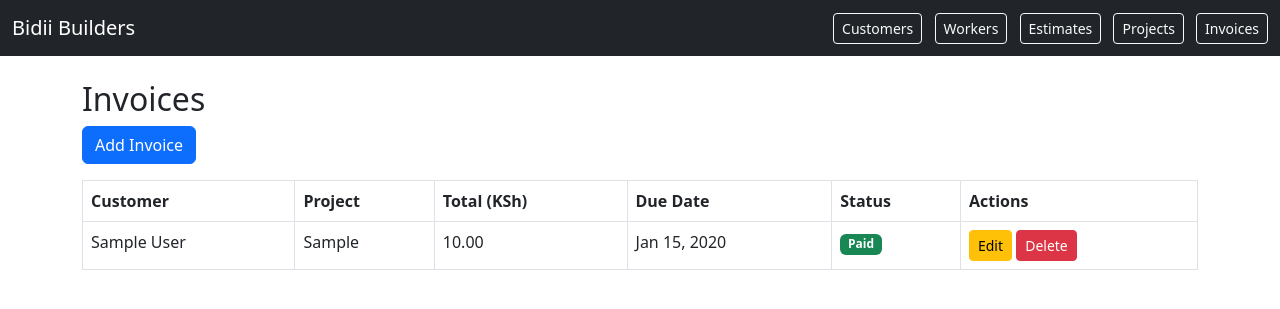
After one commit to Mwaniki-Kanyi/BIDII-ONE, a Django app: page /invoices/ in a window 1280 px wide. The commit adds this page. Shown: the top 309 px of the page. Run offline with Django 5.2, Linux system fonts and the light colour scheme; tables that the repository leaves empty hold one stand-in row (values such as "Sample post").

Commit message:
Created invoice module which allows you to view, create, edit or delete invoices

```diff
--- a/core/templates/core/base.html
+++ b/core/templates/core/base.html
@@ -13,8 +13,7 @@
         <a href="{% url 'core:worker_list' %}" class="btn btn-outline-light btn-sm ms-2">Workers</a>
         <a href="{% url 'core:estimate_list' %}" class="btn btn-outline-light btn-sm ms-2">Estimates</a>
         <a href="{% url 'core:project_list' %}" class="btn btn-outline-light btn-sm ms-2">Projects</a>
-
-
+        <a href="{% url 'core:invoice_list' %}" class="btn btn-outline-light btn-sm ms-2">Invoices</a>
 
       </div>
     </div>
--- /dev/null
+++ b/core/templates/core/invoice_list.html
@@ -0,0 +1,39 @@
+{% extends 'core/base.html' %}
+{% block content %}
+<div class="container mt-4">
+  <h2>Invoices</h2>
+  <a href="{% url 'core:invoice_add' %}" class="btn btn-primary mb-3">Add Invoice</a>
+  <table class="table table-bordered">
+    <thead>
+      <tr>
+        <th>Customer</th><th>Project</th><th>Total (KSh)</th><th>Due Date</th><th>Status</th><th>Actions</th>
+      </tr>
+    </thead>
+    <tbody>
+      {% for invoice in invoices %}
+      <tr>
+        <td>{{ invoice.project.estimate.customer.name }}</td>
+        <td>{{ invoice.project.estimate.outline|truncatechars:40 }}</td>
+        <td>{{ invoice.total_cost }}</td>
+        <td>{{ invoice.due_date|date:"M d, Y" }}</td>
+        <td>
+          {% if invoice.paid %}
+            <span class="badge bg-success">Paid</span>
+          {% elif invoice.due_date < today %}
+            <span class="badge bg-danger">Overdue</span>
+          {% else %}
+            <span class="badge bg-warning text-dark">Pending</span>
+          {% endif %}
+        </td>
+        <td>
+          <a href="{% url 'core:invoice_edit' invoice.id %}" class="btn btn-sm btn-warning">Edit</a>
+          <a href="{% url 'core:invoice_delete' invoice.id %}" class="btn btn-sm btn-danger">Delete</a>
+        </td>
+      </tr>
+      {% empty %}
+      <tr><td colspan="6">No invoices found.</td></tr>
+      {% endfor %}
+    </tbody>
+  </table>
+</div>
+{% endblock %}
--- a/core/urls.py
+++ b/core/urls.py
@@ -25,5 +25,11 @@ urlpatterns = [
     path('projects/add/', views.ProjectCreateView.as_view(), name='project_add'),
     path('projects/<int:pk>/edit/', views.ProjectUpdateView.as_view(), name='project_edit'),
     path('projects/<int:pk>/delete/', views.ProjectDeleteView.as_view(), name='project_delete'),
+    # Invoice CRUD routes
+    path('invoices/', views.InvoiceListView.as_view(), name='invoice_list'),
+    path('invoices/add/', views.InvoiceCreateView.as_view(), name='invoice_add'),
+    path('invoices/<int:pk>/edit/', views.InvoiceUpdateView.as_view(), name='invoice_edit'),
+    path('invoices/<int:pk>/delete/', views.InvoiceDeleteView.as_view(), name='invoice_delete'),
+
 
 ]
--- a/core/views.py
+++ b/core/views.py
@@ -10,7 +10,7 @@ from django.utils import timezone
 from datetime import date, timedelta
 from django.views.generic import ListView, CreateView, UpdateView, DeleteView
 from django.urls import reverse_lazy
-from .forms import CustomerForm, WorkerForm, EstimateForm, ProjectForm
+from .forms import CustomerForm, WorkerForm, EstimateForm, ProjectForm, InvoiceForm
 
 def home(request):
     return render(request, "core/home.html")
@@ -96,6 +96,37 @@ class ProjectDeleteView(DeleteView):
     success_url = reverse_lazy('core:project_list')
 
 
+class InvoiceListView(ListView):
+    model = Invoice
+    template_name = 'core/invoice_list.html'
+    context_object_name = 'invoices'
+class InvoiceCreateView(CreateView):
+    model = Invoice
+    form_class = InvoiceForm
+    template_name = 'core/invoice_form.html'
+    success_url = reverse_lazy('core:invoice_list')
+class InvoiceUpdateView(UpdateView):
+    model = Invoice
+    form_class = InvoiceForm
+    template_name = 'core/invoice_form.html'
+    success_url = reverse_lazy('core:invoice_list')
+class InvoiceDeleteView(DeleteView):
+    model = Invoice
+    template_name = 'core/invoice_confirm_delete.html'
+    success_url = reverse_lazy('core:invoice_list')
+class InvoiceListView(ListView):
+    model = Invoice
+    template_name = 'core/invoice_list.html'
+    context_object_name = 'invoices'
+
+    def get_context_data(self, **kwargs):
+        context = super().get_context_data(**kwargs)
+        context['today'] = date.today()
+        return context
+
+
+
+
 def dashboard_plot(request):
     # Example: jobs completed per month (last 6 months)
     today = date.today()
```
Also changed, not shown: core/forms.py (+14 -0 lines), core/templates/core/invoice_confirm_delete.html (added, +11 -0 lines), core/templates/core/invoice_form.html (added, +12 -0 lines).
